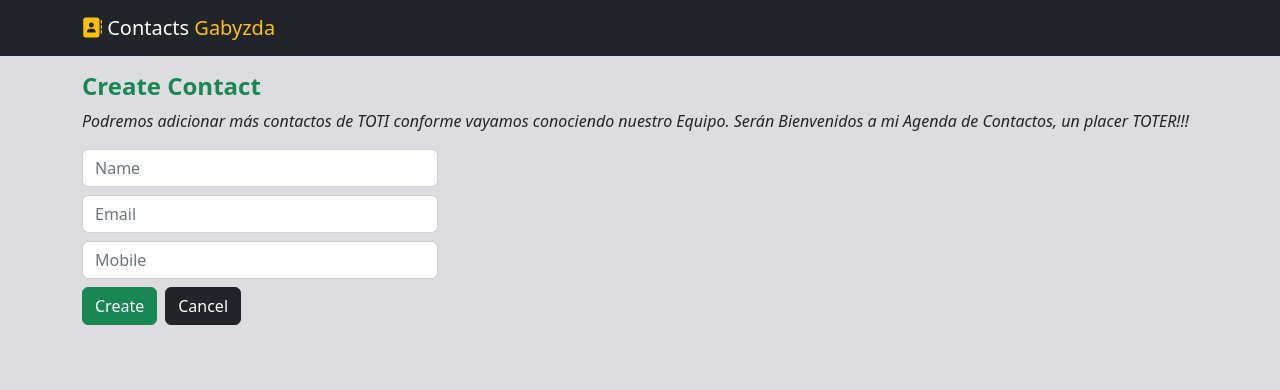
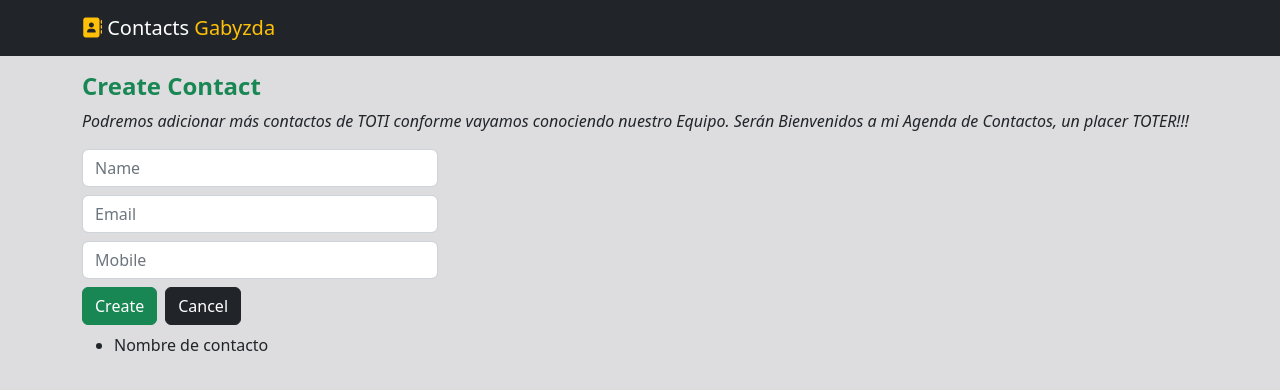
Before and after one commit to Gabyzda/agenda-contatos, a React (Create React App) app: page /contacts/add in a window 1280 px wide. Shown: the top 390 px of the page. Built offline with nearby package versions, Linux system fonts and the light colour scheme; data requests are answered from the project's data file.

Commit message:
Lista de contactos map

```diff
--- a/src/components/Contacts/AddContact/AddContact.js
+++ b/src/components/Contacts/AddContact/AddContact.js
@@ -1,4 +1,4 @@
-import React, { useState } from 'react';
+import React, { useState, useEffect } from 'react';
 import { Link } from 'react-router-dom';
 
 const AddContact = () => {
@@ -6,6 +6,7 @@ const AddContact = () => {
     const [name, setName] = useState('');
     const [email, setEmail] = useState('');
     const [mobile, setMobile] = useState('');
+    const [contactList, setContactList] = useState ();
 
     const handleSubmit = async (event) => {
         event.preventDefault();
@@ -23,10 +24,16 @@ const AddContact = () => {
         });
         if (response.ok)
             console.log("OKS", response.ok);
-            else
+        else
             console.log("ERRO");
     }
 
+    useEffect(() => {
+        fetch('http://localhost:4000/contatos')
+            .then((response) => response.json())
+            .then(data => setContactList(data));
+    }, []);
+console.log("LISTA DE CONTATOS", contactList);
     return (
         <>
             <section className='add-contact p-3'>
@@ -72,6 +79,14 @@ const AddContact = () => {
                                     <Link to={'/contacts/list'} className='btn btn-dark ms-2'>Cancel</Link>
                                 </div>
                             </form>
+                            <div>
+                                <ul>
+                                    <li>
+                                        Nombre de contacto
+                                    </li>
+                                </ul>
+                            </div>
+
                         </div>
                     </div>
                 </div>
--- a/src/components/Contacts/ContactList/ContactList.js
+++ b/src/components/Contacts/ContactList/ContactList.js
@@ -45,7 +45,7 @@ const ContactList = () => {
                                 <div className='card-body'>
                                     <div className='row align-items-center d-flex justify-content-around'>
                                         <div className='col-md-6 d-flex flex-row align-items-center'>
-                                            <span className='fw-bold'>Ankys Serrano</span>
+                                            <span className='fw-bold'>Nombre de contacto</span>
                                         </div>
                                         <div className='col-md-6 d-flex flex-row align-items-center'>
                                             <Link to={'/contacts/view/:contactId'} className='btn btn-warning ms-1'>
```
